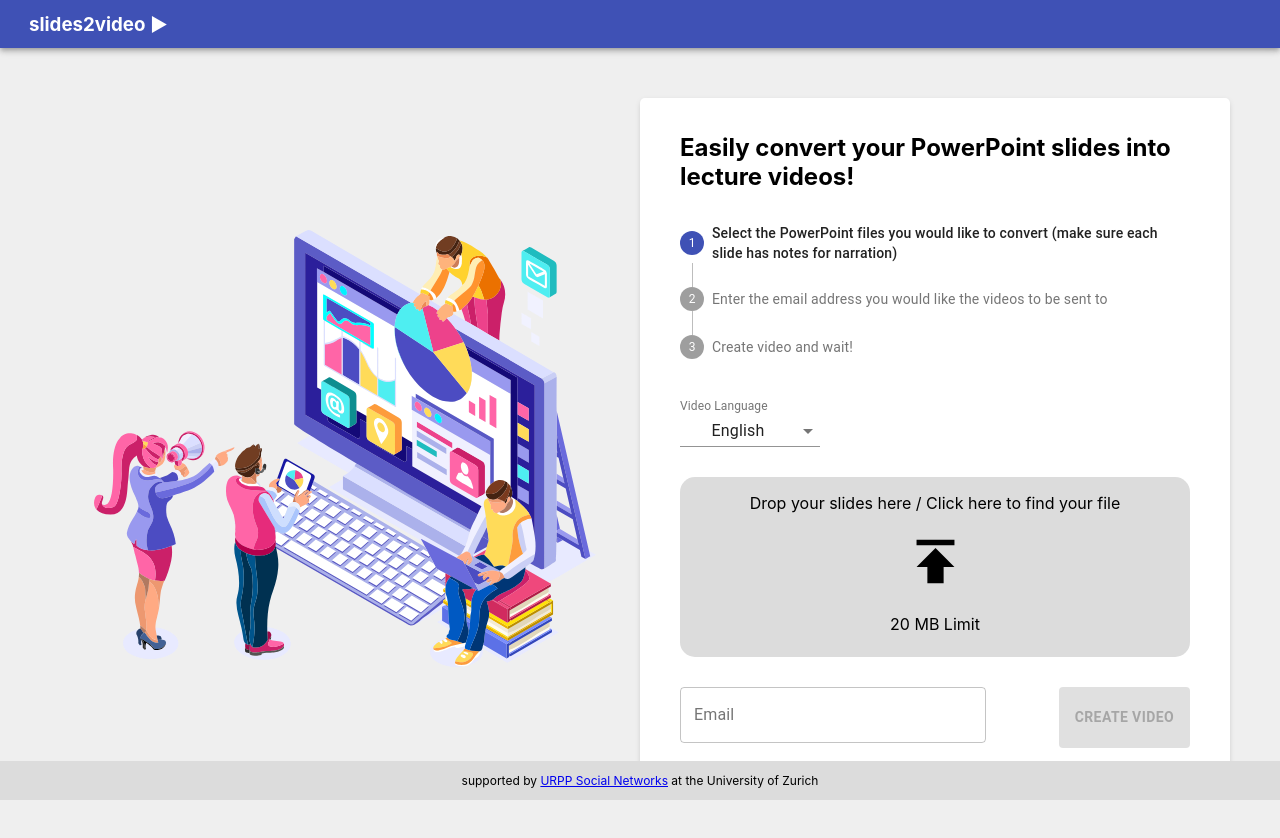
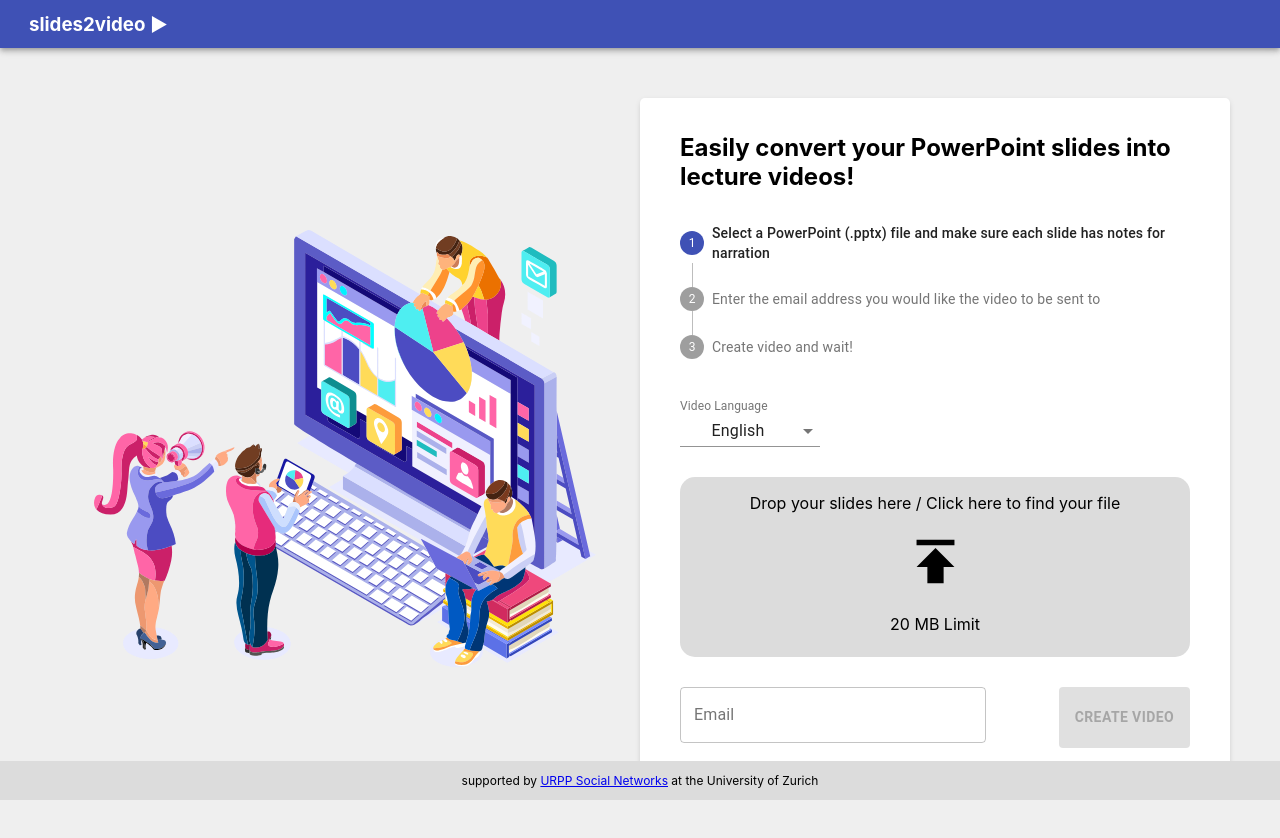
Before and after one commit to taylor-mccants/slides2video, a React (Create React App) app: page / in a window 1280 px wide. Built offline with nearby package versions, Linux system fonts and the light colour scheme.

Commit message:
Remove .ppt file option and change stepper text

```diff
--- a/src/components/DropBox.js
+++ b/src/components/DropBox.js
@@ -103,7 +103,7 @@ class DropBox extends Component {
     validateFileTypes(newFiles) {
         for (let i = 0; i < newFiles.length; i++) {
             let ext = newFiles[i].name.substring(newFiles[i].name.lastIndexOf('.'));
-            if (ext !== ".ppt" && ext !== ".pptx") {
+            if (ext !== ".pptx") {
                 this.props.showAlert('error', "Incorrect file type selected.");
                 return false
             }
@@ -142,7 +142,7 @@ class DropBox extends Component {
                 )}
                 <form action="" encType="multipart/form-data" method="post">
                     <input id="fileInput" type="file" style={{display: 'none'}}
-                           accept=".ppt, .pptx"
+                           accept=".pptx"
                            onChange={(e) => this.handleFileSelect(e.target.files)}/>
                 </form>
             </ShadowBox>
--- a/src/components/Stepper.js
+++ b/src/components/Stepper.js
@@ -25,8 +25,8 @@ const useStyles = makeStyles((theme) => ({
 }));
 
 function getSteps() {
-  return ['Select the PowerPoint files you would like to convert (make sure each slide has notes for narration)',
-    'Enter the email address you would like the videos to be sent to',
+    return ['Select a PowerPoint (.pptx) file and make sure each slide has notes for narration',
+        'Enter the email address you would like the video to be sent to',
         'Create video and wait!'];
 }
 
```
Lines whose indentation alone changed are shown as unchanged.
